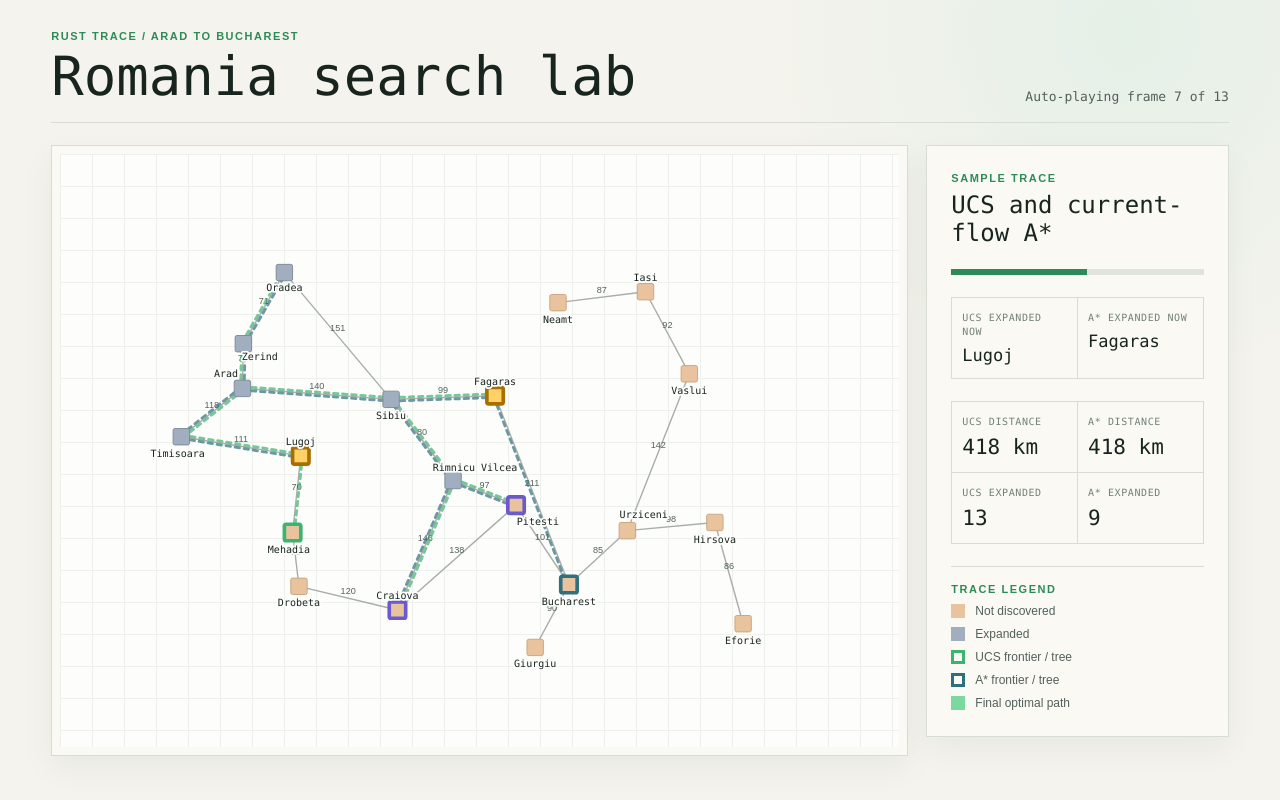
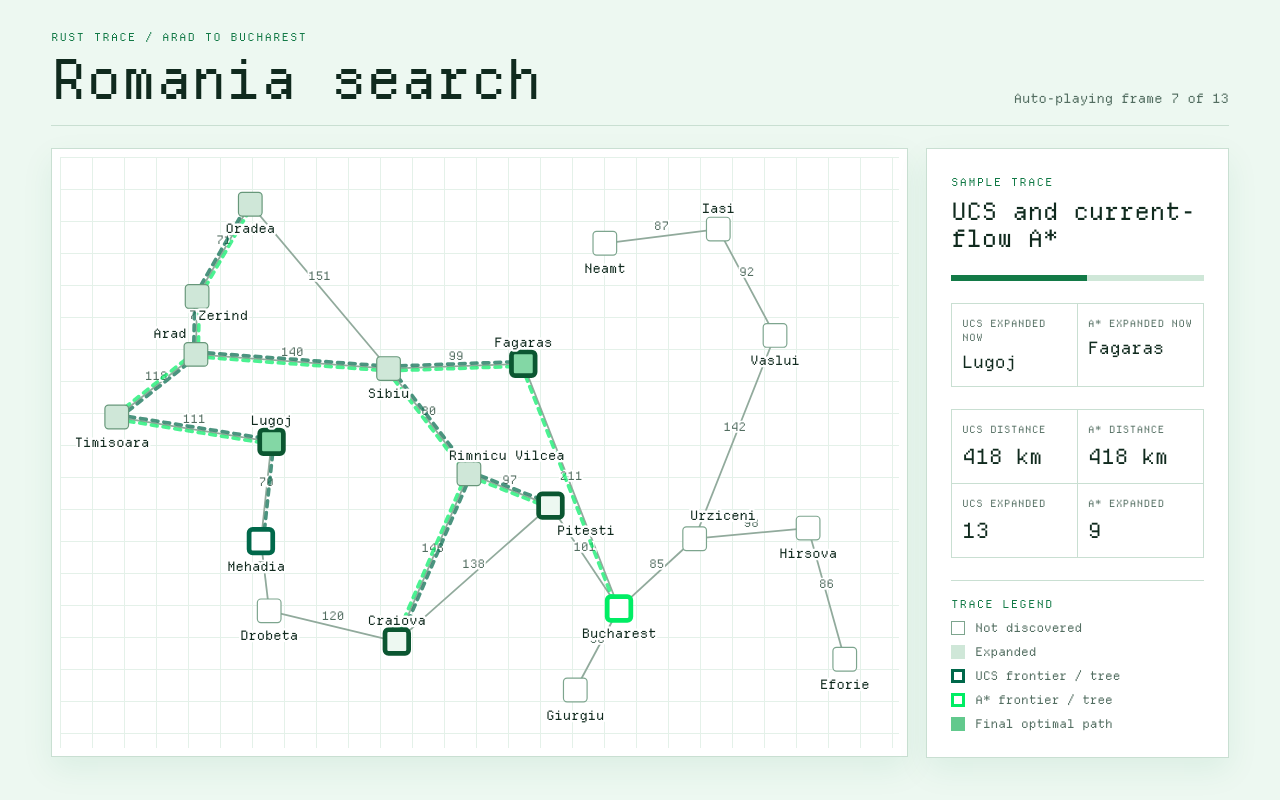
Before and after one commit to Potaeeatsthis/kmitl-romania-map, a Next.js app: page / in a window 1280 px wide. Built offline with nearby package versions, Linux system fonts and the light colour scheme.

Commit message:
FEAT: Improve P3 animated graph UI

```diff
--- a/app/globals.css
+++ b/app/globals.css
@@ -1,4 +1,14 @@
-/* app/globals.css */
+@font-face {
+  font-family: "Departure Mono";
+  src: url("/fonts/DepartureMono-Regular.woff2") format("woff2");
+  font-style: normal;
+  font-weight: 400;
+  font-display: swap;
+}
+
+:root {
+  --font-interface: "Departure Mono", "Courier New", monospace;
+}
 
 * {
   box-sizing: border-box;
@@ -6,5 +16,10 @@
 
 body {
   margin: 0;
-  font-family: Arial, Helvetica, sans-serif;
+  font-family: var(--font-interface);
 }
+
+::selection {
+  color: #ffffff;
+  background: #137a47;
+}
--- a/components/sample/SampleGraphDemo.module.css
+++ b/components/sample/SampleGraphDemo.module.css
@@ -1,9 +1,20 @@
 .page {
+  --ink: #102a1e;
+  --muted: #526d60;
+  --green: #137a47;
+  --green-dark: #0b5631;
+  --green-bright: #00ed64;
+  --green-mid: #00684a;
+  --green-soft: #cfe7d8;
+  --green-pale: #edf8f1;
+  --line: #c9dfd2;
+  --surface: #ffffff;
   min-height: 100vh;
+  overflow-x: clip;
   padding: 30px 4vw 42px;
-  color: #18251f;
-  background: radial-gradient(circle at 88% 4%, #e5f0e7 0, transparent 26%), #f4f3ed;
-  font-family: ui-monospace, SFMono-Regular, Menlo, Monaco, Consolas, monospace;
+  color: var(--ink);
+  background: var(--green-pale);
+  font-family: var(--font-interface);
 }
 
 .header {
@@ -14,30 +25,55 @@
   align-items: end;
   justify-content: space-between;
   gap: 28px;
-  border-bottom: 1px solid #d8ddd4;
+  border-bottom: 1px solid var(--line);
 }
 
 .kicker {
   margin: 0 0 8px;
-  color: #2e8b57;
-  font: 700 11px Arial, sans-serif;
+  color: var(--green);
+  font: 400 11px/1.3 var(--font-interface);
   letter-spacing: 0.14em;
 }
 
 .title {
   margin: 0;
-  font-size: clamp(34px, 4.5vw, 54px);
-  font-weight: 500;
+  font-size: clamp(33px, 4.5vw, 55px);
+  font-weight: 400;
   line-height: 1;
 }
 
 .status {
+  display: inline-flex;
+  align-items: flex-end;
+  justify-content: flex-end;
+  min-height: 44px;
   margin: 0;
-  color: #53605a;
-  font-size: 13px;
+  color: var(--muted);
+  font: 13px var(--font-interface);
+}
+
+.replay {
+  padding: 0 4px;
+  border: 0;
+  color: var(--green-mid);
+  background: transparent;
+  cursor: pointer;
+  text-decoration: underline;
+  text-decoration-color: var(--green-bright);
+  text-underline-offset: 5px;
+}
+
+.replay:hover {
+  color: var(--green);
+}
+
+.replay:focus-visible {
+  outline: 2px solid var(--green-bright);
+  outline-offset: 4px;
 }
 
 .content {
+  min-width: 0;
   max-width: 1400px;
   margin: auto;
   display: grid;
@@ -48,24 +84,41 @@
 
 .mapPanel,
 .panel {
-  border: 1px solid #d8ddd4;
-  background: rgba(251, 250, 245, 0.94);
-  box-shadow: 0 12px 30px rgba(24, 37, 31, 0.05);
+  min-width: 0;
+  border: 1px solid var(--line);
+  background: var(--surface);
+  box-shadow: 0 12px 30px rgba(19, 122, 71, 0.08);
 }
 
-.mapPanel { padding: 8px; }
+.mapPanel {
+  overflow-x: auto;
+  padding: 8px;
+  scrollbar-color: var(--green-mid) var(--green-soft);
+  scrollbar-width: thin;
+}
+
+.mapPanel::-webkit-scrollbar { height: 8px; }
+.mapPanel::-webkit-scrollbar-track { background: var(--green-soft); }
+.mapPanel::-webkit-scrollbar-thumb { background: var(--green-mid); }
 
 .map {
   display: block;
   width: 100%;
   min-height: 590px;
-  background-color: #fdfdfb;
-  background-image: linear-gradient(#edf0eb 1px, transparent 1px), linear-gradient(90deg, #edf0eb 1px, transparent 1px);
+  background-color: var(--surface);
+  background-image: linear-gradient(#e4f1e9 1px, transparent 1px), linear-gradient(90deg, #e4f1e9 1px, transparent 1px);
   background-size: 32px 32px;
 }
 
-.roads line { stroke: #a7ada9; stroke-width: 1.5; }
-.roads text { fill: #53605a; font: 10px Arial, sans-serif; text-anchor: middle; }
+.roads line { stroke: #91aa9c; stroke-width: 1.5; }
+.roads text {
+  fill: var(--muted);
+  font: 10px var(--font-interface);
+  paint-order: stroke;
+  stroke: var(--surface);
+  stroke-width: 3px;
+  text-anchor: middle;
+}
 
 .searchTree line {
   stroke-width: 3;
@@ -75,60 +128,60 @@
 }
 
 .finalPath line { stroke-width: 6; stroke-linecap: round; opacity: 0.9; }
-.ucsTree, .ucsPath { stroke: #3cb371; }
-.astarTree, .astarPath { stroke: #2f6f7e; }
+.ucsTree, .ucsPath { stroke: var(--green-mid); }
+.astarTree, .astarPath { stroke: var(--green-bright); }
 
 .city rect {
-  fill: #e8c39e;
-  stroke: #c9a47f;
+  fill: var(--surface);
+  stroke: #7da58e;
   stroke-width: 1;
   transition: fill 0.25s, stroke 0.25s;
 }
 
 .city text {
-  fill: #18251f;
+  fill: var(--ink);
   font-size: 11px;
   text-anchor: middle;
   paint-order: stroke;
-  stroke: #fdfdfb;
+  stroke: var(--surface);
   stroke-width: 4px;
   stroke-linejoin: round;
 }
 
-.expanded rect { fill: #a0aec0; stroke: #7d8997; }
-.frontierUcs rect { fill: #e8c39e; stroke: #3cb371; stroke-width: 4; }
-.frontierAstar rect { fill: #e8c39e; stroke: #2f6f7e; stroke-width: 4; }
-.frontierBoth rect { fill: #e8c39e; stroke: #6a5acd; stroke-width: 4; }
-.active rect { fill: #ffd166; stroke: #a86f00; stroke-width: 4; }
-.path rect { fill: #7bd8a0; stroke: #236b44; stroke-width: 2; }
+.expanded rect { fill: var(--green-soft); stroke: #67977a; }
+.frontierUcs rect { fill: var(--surface); stroke: var(--green-mid); stroke-width: 4; }
+.frontierAstar rect { fill: var(--surface); stroke: var(--green-bright); stroke-width: 4; }
+.frontierBoth rect { fill: var(--green-pale); stroke: var(--green-dark); stroke-width: 4; }
+.active rect { fill: #83d7a5; stroke: var(--green-dark); stroke-width: 4; }
+.path rect { fill: #62c98d; stroke: var(--green-dark); stroke-width: 2; }
 
 .panel { padding: 26px 24px; }
-.panel h2 { margin: 0 0 22px; font-size: 24px; font-weight: 500; line-height: 1.15; }
+.panel h2 { margin: 0 0 22px; font-size: 24px; font-weight: 400; line-height: 1.15; }
 
-.progress { height: 6px; overflow: hidden; background: #dfe4de; }
-.progress span { display: block; height: 100%; background: #2e8b57; transition: width 0.25s; }
+.progress { height: 6px; overflow: hidden; background: var(--green-soft); }
+.progress span { display: block; height: 100%; background: var(--green); transition: width 0.25s; }
 
 .currentGrid,
 .metrics {
   display: grid;
   grid-template-columns: 1fr 1fr;
   margin-top: 22px;
-  border-top: 1px solid #d8ddd4;
-  border-left: 1px solid #d8ddd4;
+  border-top: 1px solid var(--line);
+  border-left: 1px solid var(--line);
 }
 
 .currentGrid div,
 .metrics div {
   min-width: 0;
   padding: 13px 10px;
-  border-right: 1px solid #d8ddd4;
-  border-bottom: 1px solid #d8ddd4;
+  border-right: 1px solid var(--line);
+  border-bottom: 1px solid var(--line);
 }
 
 .currentGrid span,
 .metrics span {
   display: block;
-  color: #718078;
+  color: var(--muted);
   font-size: 10px;
   line-height: 1.4;
   text-transform: uppercase;
@@ -141,12 +194,12 @@
   margin-top: 6px;
   overflow-wrap: anywhere;
   font-size: 17px;
-  font-weight: 500;
+  font-weight: 400;
 }
 
 .metrics strong { font-size: 21px; }
-.legend { margin-top: 22px; padding-top: 16px; border-top: 1px solid #d8ddd4; }
-.legendRow { display: flex; align-items: center; gap: 10px; margin-top: 9px; color: #53605a; font: 12px Arial, sans-serif; }
+.legend { margin-top: 22px; padding-top: 16px; border-top: 1px solid var(--line); }
+.legendRow { display: flex; align-items: center; gap: 10px; margin-top: 9px; color: var(--muted); font: 12px var(--font-interface); }
 
 .swatchCity,
 .swatchExpanded,
@@ -154,15 +207,16 @@
 .swatchAstar,
 .swatchPath { flex: 0 0 auto; width: 14px; height: 14px; }
 
-.swatchCity { background: #e8c39e; }
-.swatchExpanded { background: #a0aec0; }
-.swatchUcs { border: 3px solid #3cb371; }
-.swatchAstar { border: 3px solid #2f6f7e; }
-.swatchPath { background: #7bd8a0; }
+.swatchCity { border: 1px solid #7da58e; background: var(--surface); }
+.swatchExpanded { background: var(--green-soft); }
+.swatchUcs { border: 3px solid var(--green-mid); }
+.swatchAstar { border: 3px solid var(--green-bright); }
+.swatchPath { background: #62c98d; }
 
 @media (max-width: 850px) {
   .header { display: block; }
   .status { margin-top: 14px; }
   .content { grid-template-columns: 1fr; }
-  .map { min-height: 430px; }
+  .map { min-width: 710px; min-height: 0; aspect-ratio: 710 / 500; }
+  .roads text { display: none; }
 }
--- a/components/sample/SampleGraphDemo.tsx
+++ b/components/sample/SampleGraphDemo.tsx
@@ -11,13 +11,13 @@ const sample = sampleData as SearchResponse;
 const FRAME_DURATION_MS = 850;
 
 const labelOffsets: Record<number, { x: number; y: number }> = {
-  0: { x: -18, y: -12 }, 1: { x: 18, y: 18 }, 2: { x: 0, y: 20 },
-  3: { x: 0, y: 22 }, 4: { x: -4, y: 22 }, 5: { x: 0, y: -12 },
-  6: { x: -4, y: 22 }, 7: { x: 0, y: 22 }, 8: { x: 0, y: -12 },
-  9: { x: 24, y: -10 }, 10: { x: 24, y: 22 }, 11: { x: 0, y: -12 },
-  12: { x: 0, y: 22 }, 13: { x: 0, y: 22 }, 14: { x: 18, y: -14 },
-  15: { x: 0, y: 22 }, 16: { x: 0, y: 22 }, 17: { x: 0, y: 22 },
-  18: { x: 0, y: -12 }, 19: { x: 0, y: 22 },
+  0: { x: -22, y: -14 }, 1: { x: 22, y: 20 }, 2: { x: 0, y: 24 },
+  3: { x: 0, y: 25 }, 4: { x: -4, y: 25 }, 5: { x: 0, y: -14 },
+  6: { x: -4, y: 25 }, 7: { x: 0, y: 25 }, 8: { x: 0, y: -14 },
+  9: { x: 32, y: -12 }, 10: { x: 30, y: 25 }, 11: { x: 0, y: -14 },
+  12: { x: 0, y: 25 }, 13: { x: 0, y: 25 }, 14: { x: 24, y: -16 },
+  15: { x: 0, y: 25 }, 16: { x: 0, y: 25 }, 17: { x: 0, y: 25 },
+  18: { x: 0, y: -14 }, 19: { x: 0, y: 25 },
 };
 
 export default function SampleGraphDemo() {
@@ -36,11 +36,15 @@ export default function SampleGraphDemo() {
       <header className={styles.header}>
         <div>
           <p className={styles.kicker}>RUST TRACE / ARAD TO BUCHAREST</p>
-          <h1 className={styles.title}>Romania search lab</h1>
+          <h1 className={styles.title}>Romania search</h1>
         </div>
-        <p className={styles.status}>
-          {animationComplete ? "Animation complete" : `Auto-playing frame ${step + 1} of ${timelineLength}`}
-        </p>
+        {animationComplete ? (
+          <button className={[styles.status, styles.replay].join(" ")} type="button" onClick={() => setStep(0)}>
+            Animation complete — replay
+          </button>
+        ) : (
+          <p className={styles.status}>Auto-playing frame {step + 1} of {timelineLength}</p>
+        )}
       </header>
       <DemoContent data={sample} step={step} timelineLength={timelineLength} />
     </main>
@@ -64,7 +68,7 @@ function DemoContent({ data, step, timelineLength }: { data: SearchResponse; ste
   return (
     <section className={styles.content}>
       <div className={styles.mapPanel}>
-        <svg className={styles.map} viewBox="0 0 920 650" aria-label="Animated Romania road graph" role="img">
+        <svg className={styles.map} viewBox="85 90 710 500" aria-label="Animated Romania road graph" role="img">
           <g className={styles.roads}>
             {romaniaGraph.roads.map(([from, to, distance]) => {
               const start = cityById.get(from);
@@ -98,7 +102,7 @@ function DemoContent({ data, step, timelineLength }: { data: SearchResponse; ste
 
             return (
               <g key={city.id} className={classes}>
-                <rect x={city.x - 9} y={city.y - 9} width="18" height="18" rx="2" />
+                <rect x={city.x - 10} y={city.y - 10} width="20" height="20" rx="3" />
                 <text x={city.x + offset.x} y={city.y + offset.y}>{city.name}</text>
               </g>
             );
```
Also changed, not shown: public/fonts/DepartureMono-LICENSE.txt (added), public/fonts/DepartureMono-Regular.woff2 (added).
